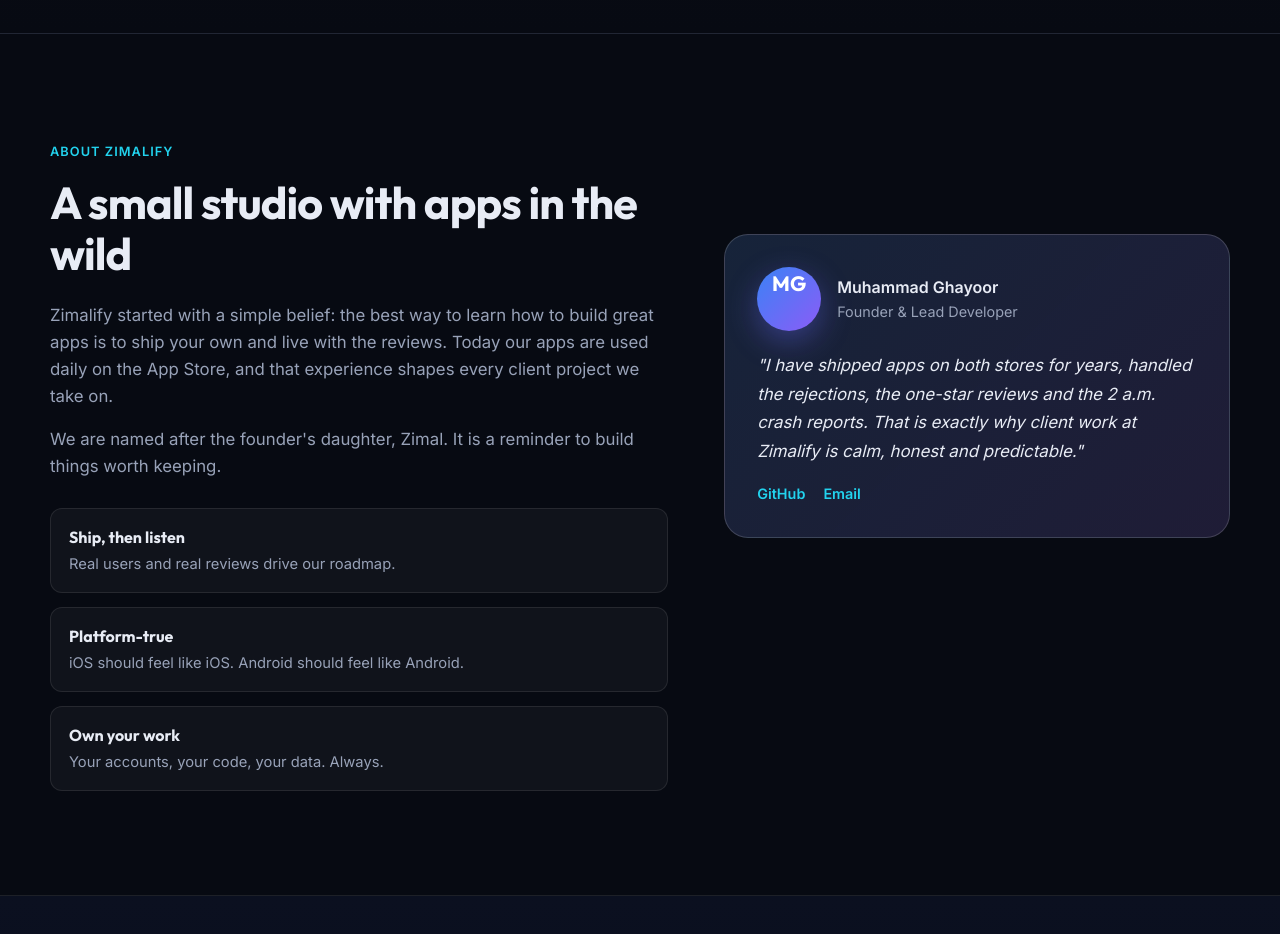
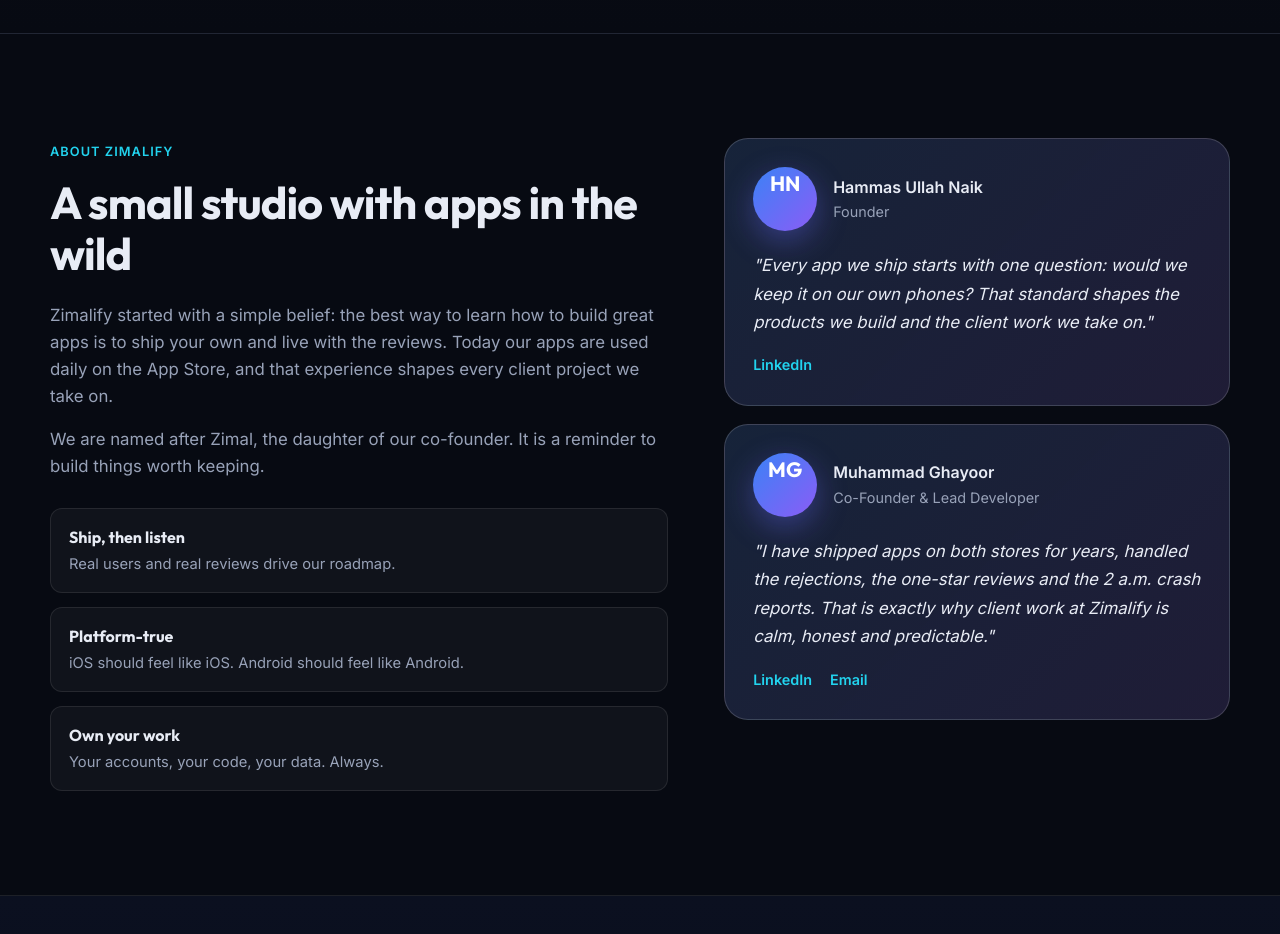
Before and after one commit to GhayoorAbbas19/ZimalifyWebsite, a plain HTML site: page index.html in a window 1280 px wide. Shown: the part 5360-6294 px from the top of the page. Drawn offline with Linux system fonts and the light colour scheme.

Commit message:
localization
Localization and bug fixes

```diff
--- a/css/styles.css
+++ b/css/styles.css
@@ -301,7 +301,8 @@
 .value { display: grid; gap: 2px; padding: 16px 18px; border-radius: var(--radius-sm); background: var(--surface); border: 1px solid var(--border); }
 .value strong { font-family: var(--font-head); }
 .value span { color: var(--muted); font-size: 0.92rem; }
-.about__card { padding: 32px; border-radius: 24px; background: linear-gradient(135deg, rgba(59,130,246,0.14), rgba(139,92,246,0.12)), var(--surface); border: 1px solid var(--border-strong); position: sticky; top: calc(var(--nav-h) + 24px); }
+.about__cards { display: grid; gap: 18px; position: sticky; top: calc(var(--nav-h) + 24px); }
+.about__card { padding: 28px; border-radius: 24px; background: linear-gradient(135deg, rgba(59,130,246,0.14), rgba(139,92,246,0.12)), var(--surface); border: 1px solid var(--border-strong); }
 .founder { display: flex; align-items: center; gap: 16px; margin-bottom: 20px; }
 .founder div { display: flex; flex-direction: column; }
 .founder span { color: var(--muted); font-size: 0.9rem; }
@@ -387,7 +388,7 @@
   .hero__stats { grid-template-columns: repeat(2, 1fr); gap: 20px; }
   .featured { padding: 28px; }
   .featured__visual { order: -1; }
-  .about__card { position: static; }
+  .about__cards { position: static; }
   .section { padding: 80px 0; }
   .cta-strip { flex-direction: column; align-items: flex-start; }
 }
--- a/index.html
+++ b/index.html
@@ -36,7 +36,7 @@
     "logo": "https://zimalify.com/assets/favicon.svg",
     "description": "Mobile app studio building iOS and Android apps.",
     "email": "contact@zimalify.com",
-    "sameAs": ["https://github.com/GhayoorAbbas19"]
+    "sameAs": ["https://www.linkedin.com/in/hammas-naik--101545183", "https://www.linkedin.com/in/muhammad-ghayoor-8439a2160"]
   }
   </script>
 </head>
@@ -286,11 +286,25 @@
         <span class="eyebrow" data-i18n="about.eyebrow">About Zimalify</span>
         <h2 data-i18n="about.title">A small studio with apps in the wild</h2>
         <p data-i18n="about.p1">Zimalify started with a simple belief: the best way to learn how to build great apps is to ship your own and live with the reviews. Today our apps are used daily on the App Store, and that experience shapes every client project we take on.</p>
-        <p data-i18n="about.p2">We are named after the founder's daughter, Zimal. It is a reminder to build things worth keeping.</p>
+        <p data-i18n="about.p2">We are named after Zimal, the daughter of our co-founder. It is a reminder to build things worth keeping.</p>
         <div class="values stagger">
           <div class="value"><strong data-i18n="v1.t">Ship, then listen</strong><span data-i18n="v1.s">Real users and real reviews drive our roadmap.</span></div>
           <div class="value"><strong data-i18n="v2.t">Platform-true</strong><span data-i18n="v2.s">iOS should feel like iOS. Android should feel like Android.</span></div>
           <div class="value"><strong data-i18n="v3.t">Own your work</strong><span data-i18n="v3.s">Your accounts, your code, your data. Always.</span></div>
+        </div>
+      </div>
+      <div class="about__cards">
+        <div class="about__card reveal spot">
+          <div class="founder">
+            <div class="founder__avatar" aria-hidden="true">HN</div>
+            <div>
+              <strong>Hammas Ullah Naik</strong>
+              <span data-i18n="about.role1">Founder</span>
+            </div>
+          </div>
+          <p data-i18n="about.quote1">"Every app we ship starts with one question: would we keep it on our own phones? That standard shapes the products we build and the client work we take on."</p>
+          <div class="about__links">
+            <a href="https://www.linkedin.com/in/hammas-naik--101545183" target="_blank" rel="noopener">LinkedIn</a>
           </div>
         </div>
         <div class="about__card reveal spot">
@@ -298,13 +312,14 @@
             <div class="founder__avatar" aria-hidden="true">MG</div>
             <div>
               <strong>Muhammad Ghayoor</strong>
-            <span data-i18n="about.role">Founder &amp; Lead Developer</span>
+              <span data-i18n="about.role2">Co-Founder &amp; Lead Developer</span>
             </div>
           </div>
-        <p data-i18n="about.quote">"I have shipped apps on both stores for years, handled the rejections, the one-star reviews and the 2 a.m. crash reports. That is exactly why client work at Zimalify is calm, honest and predictable."</p>
+          <p data-i18n="about.quote2">"I have shipped apps on both stores for years, handled the rejections, the one-star reviews and the 2 a.m. crash reports. That is exactly why client work at Zimalify is calm, honest and predictable."</p>
           <div class="about__links">
-          <a href="https://github.com/GhayoorAbbas19" target="_blank" rel="noopener">GitHub</a>
+            <a href="https://www.linkedin.com/in/muhammad-ghayoor-8439a2160" target="_blank" rel="noopener">LinkedIn</a>
             <a href="mailto:contact@zimalify.com" data-i18n="about.email">Email</a>
+          </div>
         </div>
       </div>
     </div>
--- a/js/i18n.js
+++ b/js/i18n.js
@@ -65,12 +65,14 @@
 
     "about.eyebrow": "About Zimalify", "about.title": "A small studio with apps in the wild",
     "about.p1": "Zimalify started with a simple belief: the best way to learn how to build great apps is to ship your own and live with the reviews. Today our apps are used daily on the App Store, and that experience shapes every client project we take on.",
-    "about.p2": "We are named after the founder's daughter, Zimal. It is a reminder to build things worth keeping.",
+    "about.p2": "We are named after Zimal, the daughter of our co-founder. It is a reminder to build things worth keeping.",
     "v1.t": "Ship, then listen", "v1.s": "Real users and real reviews drive our roadmap.",
     "v2.t": "Platform-true", "v2.s": "iOS should feel like iOS. Android should feel like Android.",
     "v3.t": "Own your work", "v3.s": "Your accounts, your code, your data. Always.",
-    "about.role": "Founder & Lead Developer",
-    "about.quote": "\"I have shipped apps on both stores for years, handled the rejections, the one-star reviews and the 2 a.m. crash reports. That is exactly why client work at Zimalify is calm, honest and predictable.\"",
+    "about.role1": "Founder",
+    "about.quote1": "\"Every app we ship starts with one question: would we keep it on our own phones? That standard shapes the products we build and the client work we take on.\"",
+    "about.role2": "Co-Founder & Lead Developer",
+    "about.quote2": "\"I have shipped apps on both stores for years, handled the rejections, the one-star reviews and the 2 a.m. crash reports. That is exactly why client work at Zimalify is calm, honest and predictable.\"",
     "about.email": "Email",
 
     "contact.eyebrow": "Contact", "contact.title": "Let's build something worth keeping",
@@ -151,12 +153,14 @@
 
     "about.eyebrow": "Chi è Zimalify", "about.title": "Un piccolo studio con app nel mondo reale",
     "about.p1": "Zimalify è nata da una convinzione semplice: il modo migliore per imparare a costruire ottime app è pubblicare le proprie e convivere con le recensioni. Oggi le nostre app vengono usate ogni giorno sull'App Store, e quell'esperienza plasma ogni progetto che realizziamo per i clienti.",
-    "about.p2": "Il nome viene da Zimal, la figlia del fondatore. È un promemoria: costruire cose che valga la pena tenere.",
+    "about.p2": "Il nome viene da Zimal, la figlia del nostro co-fondatore. È un promemoria: costruire cose che valga la pena tenere.",
     "v1.t": "Pubblica, poi ascolta", "v1.s": "Utenti e recensioni reali guidano la nostra roadmap.",
     "v2.t": "Fedeli alla piattaforma", "v2.s": "iOS deve sembrare iOS. Android deve sembrare Android.",
     "v3.t": "Il lavoro è tuo", "v3.s": "I tuoi account, il tuo codice, i tuoi dati. Sempre.",
-    "about.role": "Fondatore e Lead Developer",
-    "about.quote": "\"Pubblico app su entrambi gli store da anni: ho gestito i rifiuti, le recensioni a una stella e i report di crash alle 2 di notte. È proprio per questo che lavorare con Zimalify è sereno, onesto e prevedibile.\"",
+    "about.role1": "Fondatore",
+    "about.quote1": "\"Ogni app che pubblichiamo parte da una domanda: la terremmo sul nostro telefono? Quello standard guida i prodotti che costruiamo e i progetti che accettiamo.\"",
+    "about.role2": "Co-fondatore e Lead Developer",
+    "about.quote2": "\"Pubblico app su entrambi gli store da anni: ho gestito i rifiuti, le recensioni a una stella e i report di crash alle 2 di notte. È proprio per questo che lavorare con Zimalify è sereno, onesto e prevedibile.\"",
     "about.email": "Email",
 
     "contact.eyebrow": "Contatti", "contact.title": "Costruiamo qualcosa che valga la pena tenere",
```
Lines whose indentation alone changed are shown as unchanged.
